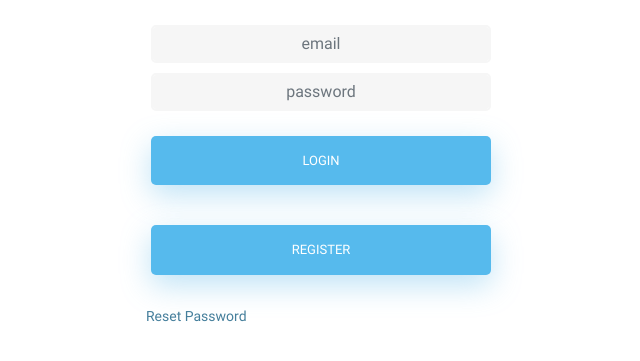
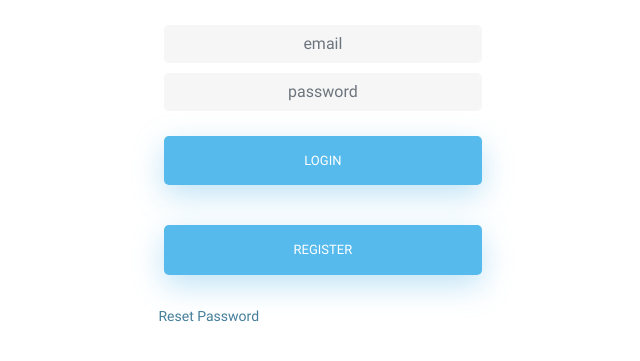
Before and after one commit to stmiller14/CareerCentral, a Django app: page /loginpage in a window 1280 px wide. Shown: the part 49-410 px from the top of the page, without its empty margins (294-934 px from the left). Run offline with Django 3.2, Linux system fonts and the light colour scheme; some libraries are stand-ins or nearby versions.

Commit message:
register

```diff
--- a/src/templates/login.html
+++ b/src/templates/login.html
@@ -116,7 +116,7 @@ $(document).ready(function(){
    <div class="container">
 
 
-    <form  role="form" name="formname" action="{% url 'loginpage' %}" style="width:400px; margin: 0 auto;" method="post">
+    <form  role="form" name="formname" action="{% url 'loginpage' %}" style="width:375px; margin: 0 auto;" method="post">
       {% csrf_token %}
 
         <input id="user_name" type="text" placeholder="email"  class="form-control" name="user_name">
--- a/src/templates/registration/password_reset_form.html
+++ b/src/templates/registration/password_reset_form.html
@@ -4,7 +4,7 @@
 <style>
 
   #email{
-  width:400px
+  width:375px
   }
 
   @media only screen and (max-width: 50%){
```
